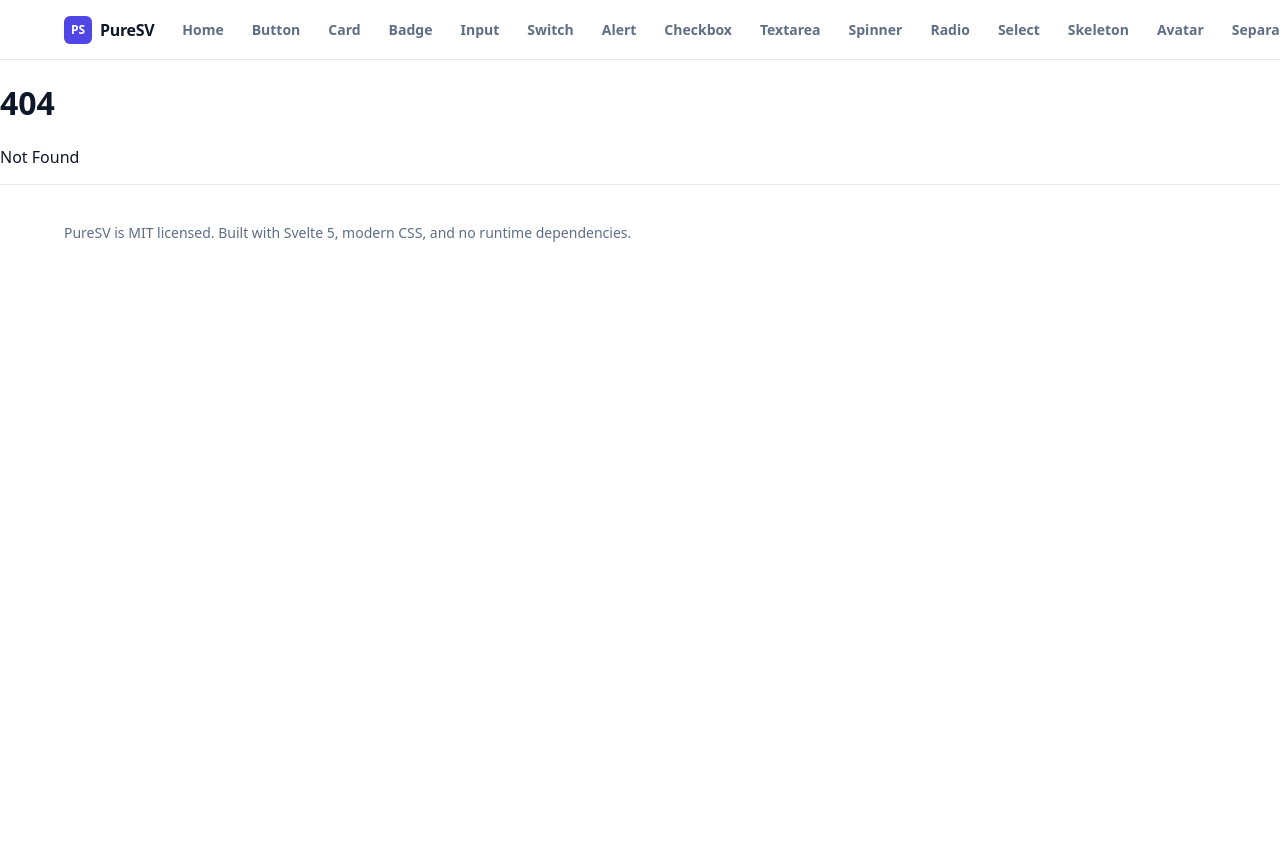
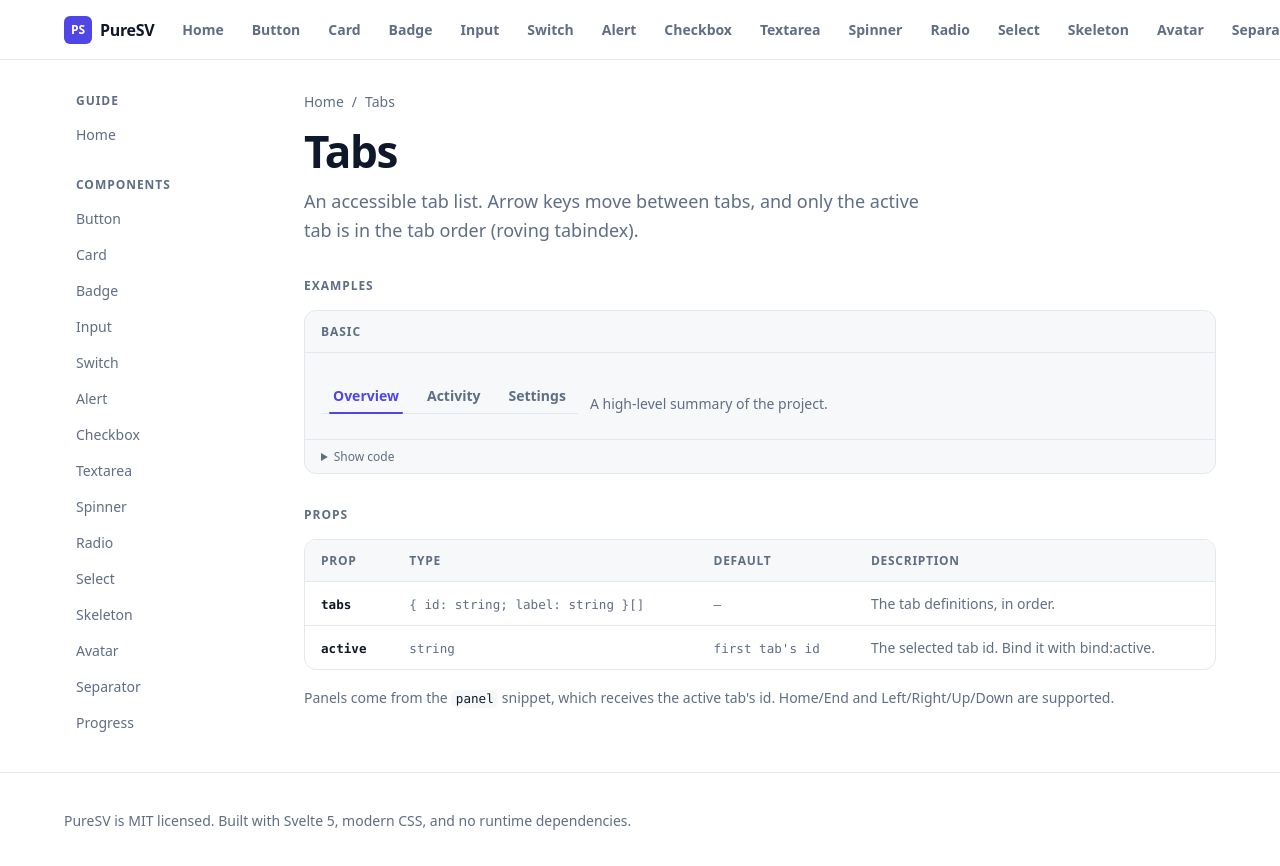
Before and after one commit to 4imd3v/puresv, a SvelteKit app: page /components/tabs in a window 1280 px wide. Before the commit this address had no page. Shown: the top 866 px of the page. Before the commit the page ends 800 px from the top, so only its background shows below. Built offline with nearby package versions, Linux system fonts and the light colour scheme.

Commit message:
feat(docs): pages for Modal, Tabs and Accordion
Adds a doc page per component and their cards on the homepage showcase.

```diff
--- /dev/null
+++ b/src/routes/components/tabs/+page.svelte
@@ -0,0 +1,67 @@
+<script lang="ts">
+  import { Tabs } from "#lib";
+  import { Demo } from "../../_shared/index";
+  import { DocPage } from "../../_shared/index";
+
+  const tabs = [
+    { id: "overview", label: "Overview" },
+    { id: "activity", label: "Activity" },
+    { id: "settings", label: "Settings" },
+  ];
+  let active = $state("overview");
+
+  const code = "<Tabs {tabs} bind:active>{#snippet panel(id)}…{/snippet}</Tabs>";
+
+  const props = [
+    {
+      name: "tabs",
+      type: "{ id: string; label: string }[]",
+      default: "—",
+      description: "The tab definitions, in order.",
+    },
+    {
+      name: "active",
+      type: "string",
+      default: "first tab's id",
+      description: "The selected tab id. Bind it with bind:active.",
+    },
+  ];
+</script>
+
+<DocPage title="Tabs" rows={props}>
+  {#snippet lede()}
+    An accessible tab list. Arrow keys move between tabs, and only the active
+    tab is in the tab order (roving tabindex).
+  {/snippet}
+
+  {#snippet demos()}
+    <Demo label="Basic" code={code}>
+      {#snippet preview()}
+        <Tabs {tabs} bind:active>
+          {#snippet panel(id)}
+            <div class="panel-body">
+              {#if id === "overview"}A high-level summary of the project.{/if}
+              {#if id === "activity"}Recent events and changes.{/if}
+              {#if id === "settings"}Configuration options.{/if}
+            </div>
+          {/snippet}
+        </Tabs>
+      {/snippet}
+    </Demo>
+  {/snippet}
+
+  {#snippet note()}
+    Panels come from the <code>panel</code> snippet, which receives the active
+    tab's id. Home/End and Left/Right/Up/Down are supported.
+  {/snippet}
+</DocPage>
+
+<style>
+  @layer puresv {
+    .panel-body {
+      color: var(--puresv-text-muted);
+      font-size: var(--puresv-text-sm);
+      line-height: 1.6;
+    }
+  }
+</style>
```
Also changed, not shown: src/routes/+page.svelte (+15 -0 lines), src/routes/components/accordion/+page.svelte (added, +41 -0 lines), src/routes/components/modal/+page.svelte (added, +63 -0 lines).
